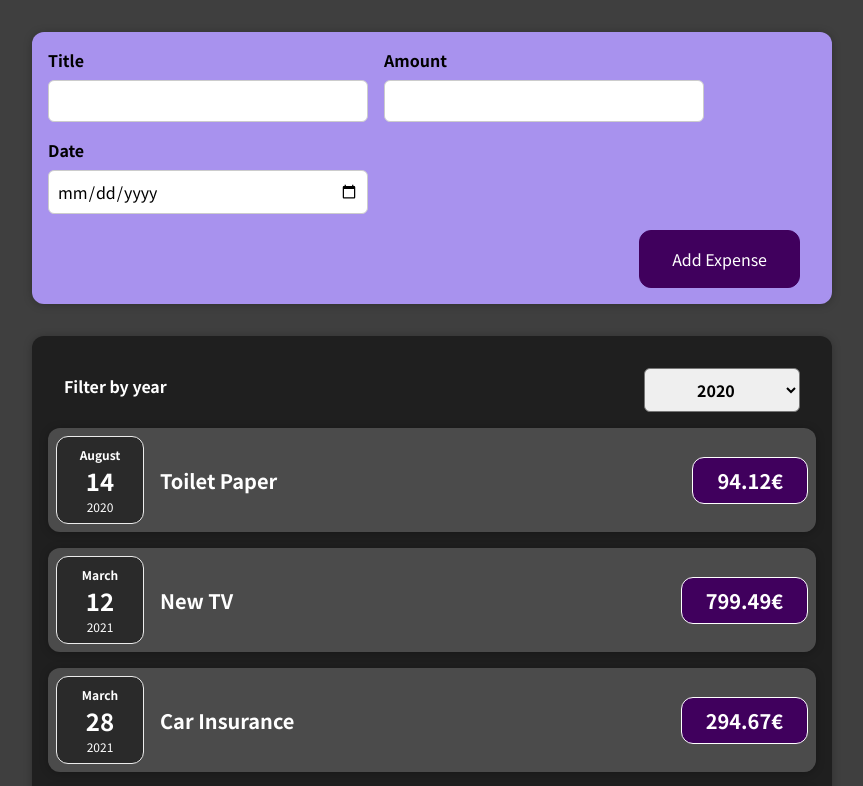
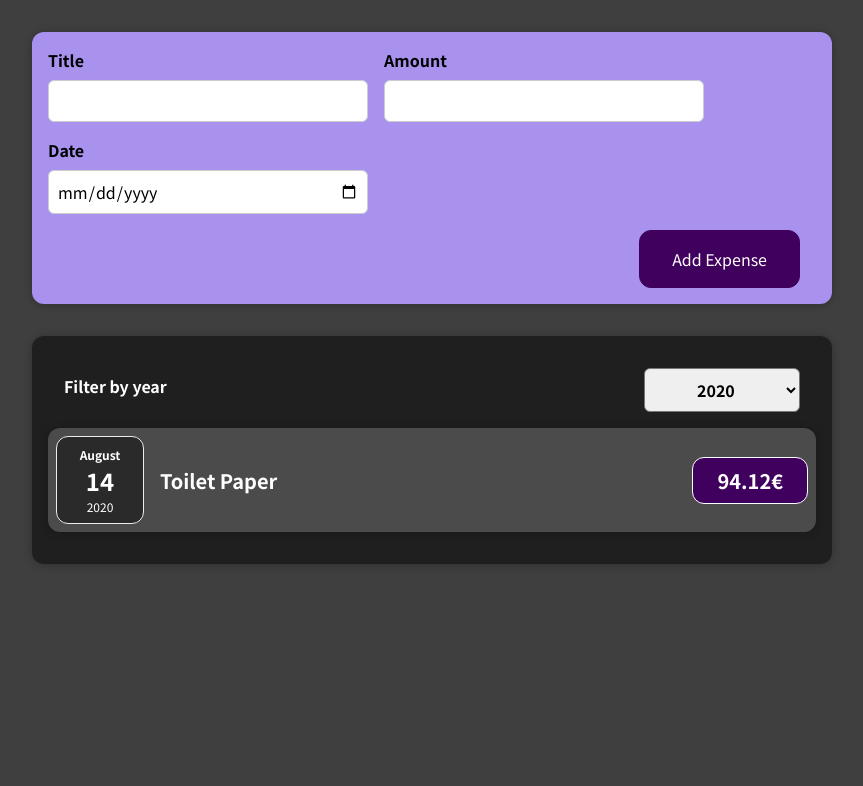
Before and after one commit to andro2401/expensesTracker-react, a React (Create React App) app: page / in a window 1280 px wide. Shown: the top 786 px of the page, without its empty margins (208-1071 px from the left). Built offline with nearby package versions, Linux system fonts and the light colour scheme.

Commit message:
filtering items based on selected year

```diff
--- a/src/components/Expenses/Expenses.js
+++ b/src/components/Expenses/Expenses.js
@@ -8,11 +8,15 @@
 
     const filterChangeHandlerYear = (selectedYear) =>{
         setFilteredYear(selectedYear);
-    }
+    };
+    const filteredExpenses = props.items.filter(expense => {
+       return expense.date.getFullYear().toString() === filteredYear;
+    });
+
     return(
         <Card className="expenses">
             <ExpensesFilter year={filteredYear} onFilterYear={filterChangeHandlerYear}/>
-            {props.items.map((expense) =>(
+            {filteredExpenses.map((expense) =>(
                 <ExpenseItem
                     key={expense.id}
                     date={expense.date}
```
